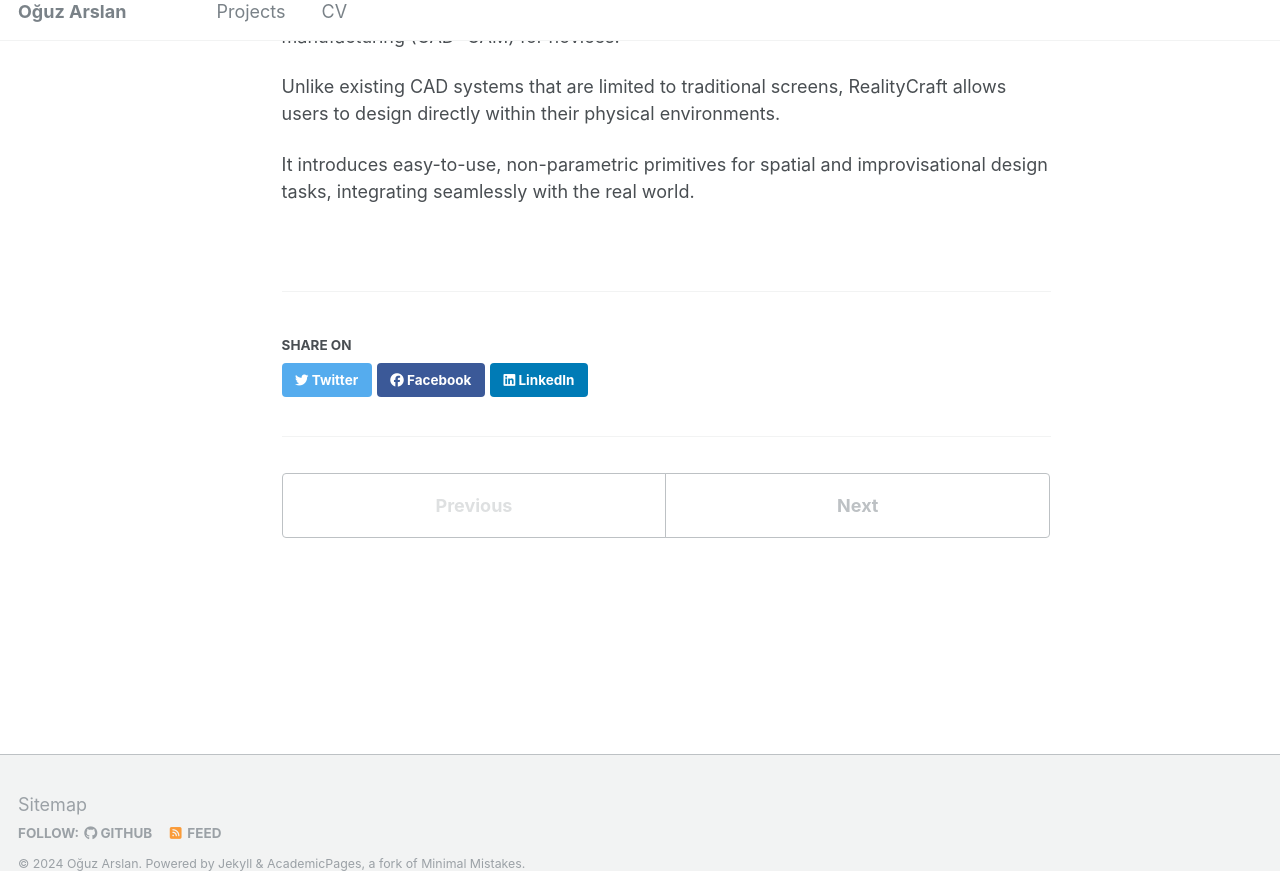
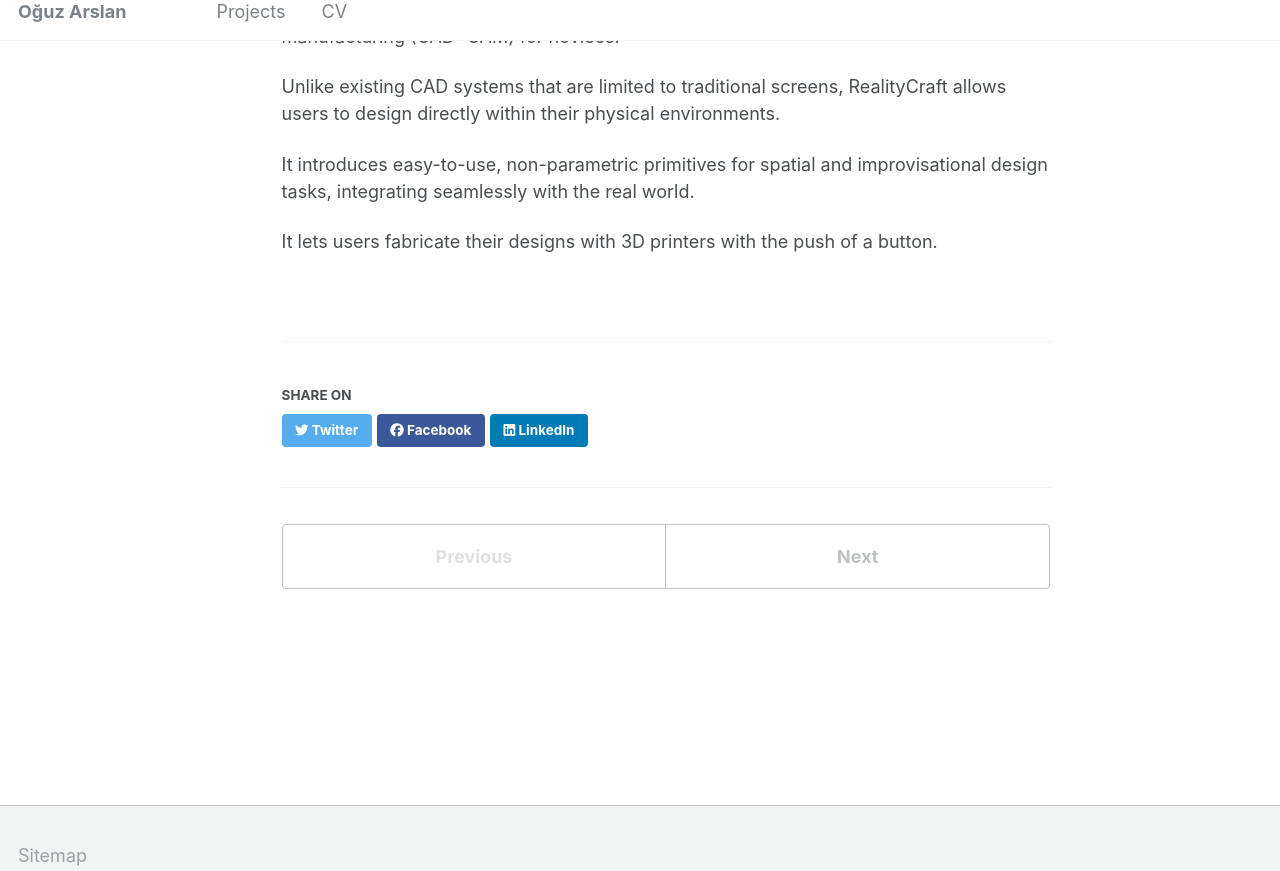
Before and after one commit to Boysle/boysle.github.io, a Jekyll site: the page built from _portfolio/0realitycraft.md, in a window 1280 px wide and 900 px high, scrolled down 688 px, cut to the strip 29-900 px from the top of the window. Built offline with Jekyll 4.4.1, drawn with Linux system fonts in a browser that asks for light colours.

Commit message:
Update 0realitycraft.md

```diff
--- a/_portfolio/0realitycraft.md
+++ b/_portfolio/0realitycraft.md
@@ -13,3 +13,5 @@ We present RealityCraft, an AR interface that enables in-situ computer-aided des
 Unlike existing CAD systems that are limited to traditional screens, RealityCraft allows users to design directly within their physical environments.
 
 It introduces easy-to-use, non-parametric primitives for spatial and improvisational design tasks, integrating seamlessly with the real world.
+
+It lets users fabricate their designs with 3D printers with the push of a button.
```
